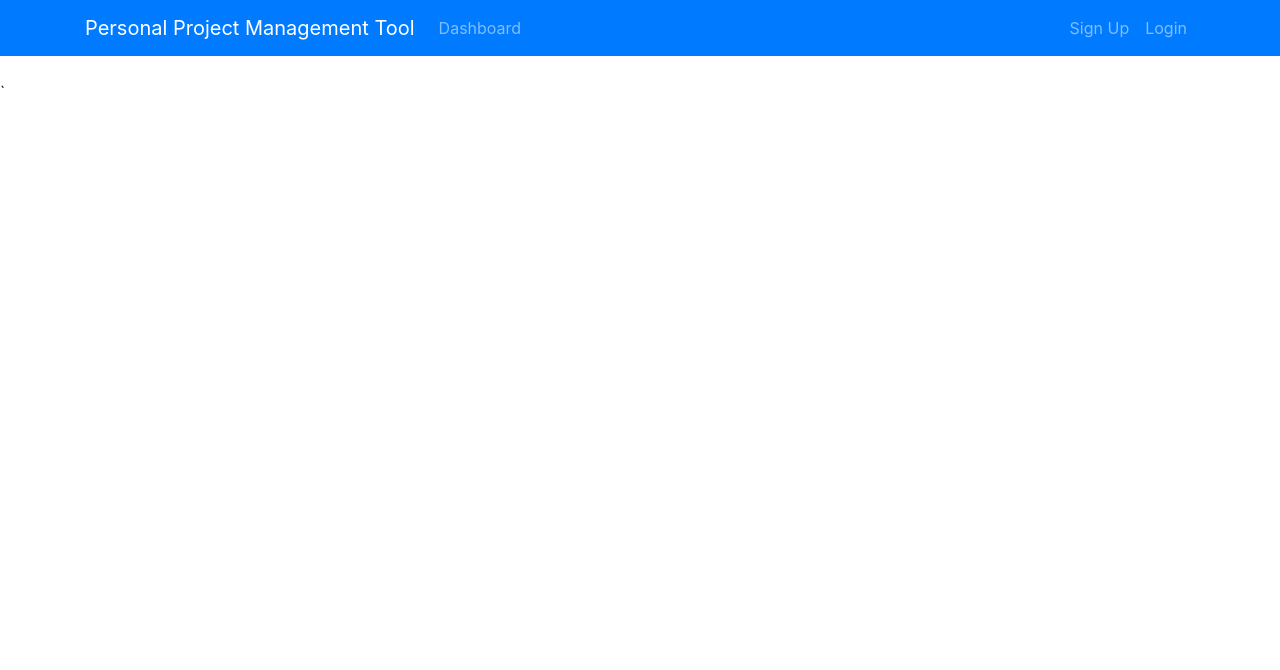
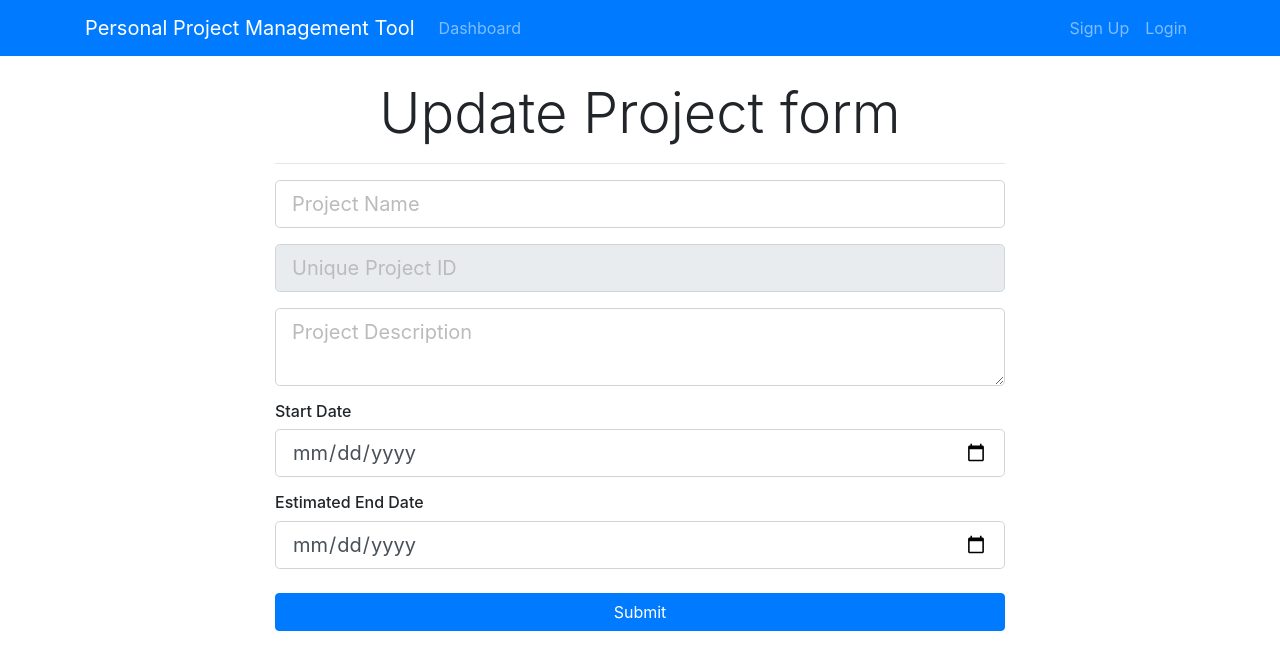
Before and after one commit to Chamithfernando/Kanban-client, a React (Create React App) app: page /updateProject/1 in a window 1280 px wide. Shown: the top 670 px of the page. Built offline with nearby package versions, Linux system fonts and the light colour scheme; no server answers.

Commit message:
lecture19 updateProject state completed

```diff
--- a/src/App.js
+++ b/src/App.js
@@ -7,6 +7,7 @@ import {BrowserRouter as Router,Route,Switch} from "react-router-dom";
 import AddProject from './component/Project/AddProject';
 import {Provider} from "react-redux";
 import store from './store';
+import updateProject from './component/Project/updateProject';
 
 function App() {
   return (
@@ -18,7 +19,8 @@ function App() {
     <div className="app">
       <Header/>
       <Route exact path="/dashboard" component={Dashboard}/>
-    ` <Route exact path="/addProject" component={AddProject}/>
+     <Route exact path="/addProject" component={AddProject}/>
+      <Route exact path="/updateProject/:id" component={updateProject}/>
 
     </div>
 
--- a/src/actions/projectActions.js
+++ b/src/actions/projectActions.js
@@ -1,5 +1,5 @@
 import axios from "axios";
-import {GET_ERRORS,GET_PROJECTS} from "./types";
+import {GET_ERRORS,GET_PROJECT,GET_PROJECTS} from "./types";
 
 
 //Manage Post request from springboot server
@@ -27,3 +27,16 @@ export const getProjects = () => async dispatch => {
         payload: res.data
     });
 };
+
+{
+    //below 3
+}
+
+export const getProject = (id, history) =>async dispatch =>{
+
+    const res = await axios.get(`http://localhost:8080/api/project/get/${id}`)
+    dispatch({
+        type : GET_PROJECT,
+        payload : res.data
+    })
+}
--- a/src/actions/types.js
+++ b/src/actions/types.js
@@ -1,3 +1,6 @@
 export const GET_ERRORS = "GET_ERRORS";
 
-export const GET_PROJECTS = "GET_ERRORS";
+export const GET_PROJECTS = "GET_PROJECTS";
+
+//1
+export const GET_PROJECT = "GET_PROJECT";
--- a/src/component/Project/ProjectIteam.js
+++ b/src/component/Project/ProjectIteam.js
@@ -1,5 +1,6 @@
 import React, { Component } from 'react'
 import projectReducer from '../../reducers/projectReducer';
+import {Link} from "react-router-dom";
 
 export default class ProjectIteam extends Component {
     render() {
@@ -24,11 +25,16 @@ export default class ProjectIteam extends Component {
                                                     <i className="fa fa-flag-checkered pr-1"> Project Board </i>
                                                 </li>
                                             </a>
-                                            <a href="#">
+
+                                            {
+                                                //Below
+                                                //Note adding Link to Update Project
+                                            }
+                                            <Link to={`/updateProject/${project.projectIdentifier}`}>
                                                 <li className="list-group-item update">
                                                     <i className="fa fa-edit pr-1"> Update Project Info</i>
                                                 </li>
-                                            </a>
+                                            </Link>
                                             <a href="">
                                                 <li className="list-group-item delete">
                                                     <i className="fa fa-minus-circle pr-1"> Delete Project</i>
--- /dev/null
+++ b/src/component/Project/updateProject.js
@@ -0,0 +1,69 @@
+import React, { Component } from 'react';
+import {getProject} from "../../actions/projectActions";
+import PropTypes from "prop-types";
+import {connect} from "react-redux";
+import classnames from "classnames"
+
+class updateProject extends Component {
+
+
+
+    componentDidMount(){
+
+        const {id} = this.props.match.params;
+        this.props.getProject(id, this.props.history);
+    }
+
+
+    render() {
+        return (
+            <div className="project">
+            <div className="container">
+                <div className="row">
+                    <div className="col-md-8 m-auto">
+                        <h5 className="display-4 text-center">Update Project form</h5>
+                        <hr />
+                        <form>
+                            <div className="form-group">
+                                <input type="text" className="form-control form-control-lg " placeholder="Project Name" />
+                            </div>
+                            <div className="form-group">
+                                <input type="text" className="form-control form-control-lg" placeholder="Unique Project ID"
+                                    disabled />
+                            </div>
+
+                            <div className="form-group">
+                                <textarea className="form-control form-control-lg" placeholder="Project Description"></textarea>
+                            </div>
+                            <h6>Start Date</h6>
+                            <div className="form-group">
+                                <input type="date" className="form-control form-control-lg" name="start_date" />
+                            </div>
+                            <h6>Estimated End Date</h6>
+                            <div className="form-group">
+                                <input type="date" className="form-control form-control-lg" name="end_date" />
+                            </div>
+
+                            <input type="submit" className="btn btn-primary btn-block mt-4" />
+                        </form>
+                    </div>
+                </div>
+            </div>
+        </div>
+
+        )
+    }
+}
+
+const mapStateTOProps = state =>({
+
+    project: state.project.project
+
+});
+
+updateProject.propTypes = {
+    getProject : PropTypes.func.isRequired,
+    project: PropTypes.object.isRequired
+}
+
+export default connect(mapStateTOProps,{getProject})(updateProject);
--- a/src/reducers/projectReducer.js
+++ b/src/reducers/projectReducer.js
@@ -1,4 +1,4 @@
-import {GET_PROJECTS} from "../actions/types";
+import {GET_PROJECT, GET_PROJECTS} from "../actions/types";
 
 const initialState = {
     projects :[],
@@ -15,7 +15,15 @@ export default function(state = initialState,action){
         return {
             ...state,
             projects:action.payload
-        }
+        };
+
+        //2
+        case GET_PROJECT:
+            return {
+                ...state,
+                project: action.payload
+
+            };
 
         default:
             return state;
```
Also changed, not shown: src/App.css (line endings or trailing spaces).
